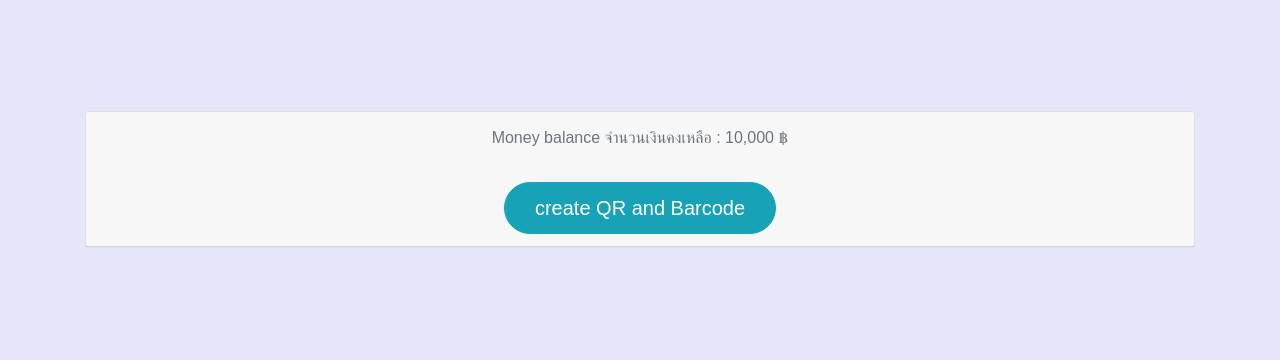
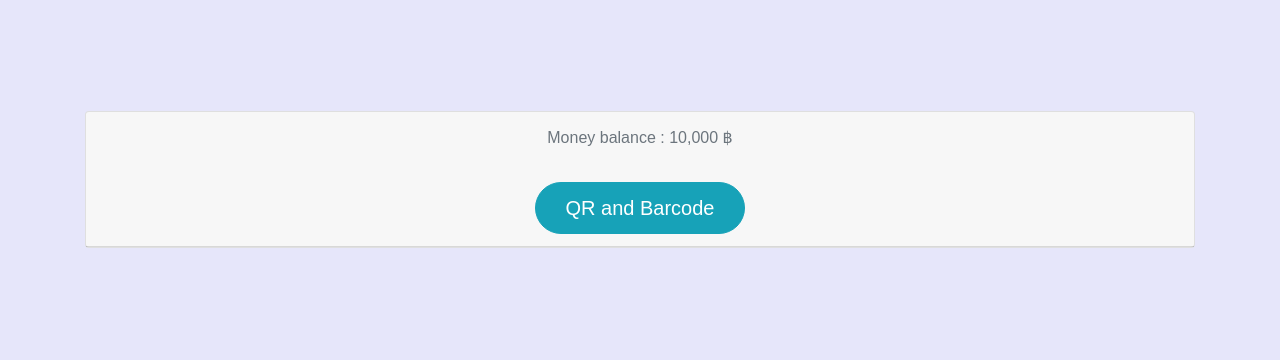
Before and after one commit to bestnacufzxzx/HCI, a CodeIgniter app: page /database/index.php/barcode/index in a window 1280 px wide. Shown: the part 630-990 px from the top of the page. Run offline with CodeIgniter, Linux system fonts and the light colour scheme; some libraries are stand-ins or nearby versions; some web fonts are replaced.

Commit message:
Delete Thai language

```diff
--- a/application/views/home_menu/barcode/barcode.php
+++ b/application/views/home_menu/barcode/barcode.php
@@ -40,12 +40,12 @@
         </div> -->
 
         <div class="card">
-        <div class="card-header" align="center">Money balance จำนวนเงินคงเหลือ : 10,000 ฿<br><br>
+        <div class="card-header" align="center">Money balance : 10,000 ฿<br><br>
           <!-- <button type="button" onclick="alert('Hello world!')">create QR and Barcode</button> -->
           <div class="container">
             <!-- <h2>Modal Example</h2> -->
             <!-- Trigger the modal with a button -->
-            <button type="button" class="btn btn-info btn-lg" data-toggle="modal" data-target="#myModal">create QR and Barcode</button>
+            <button type="button" class="btn btn-info btn-lg" data-toggle="modal" data-target="#myModal">QR and Barcode</button>
 
             <!-- Modal -->
             <div class="modal fade" id="myModal" role="dialog">
```
